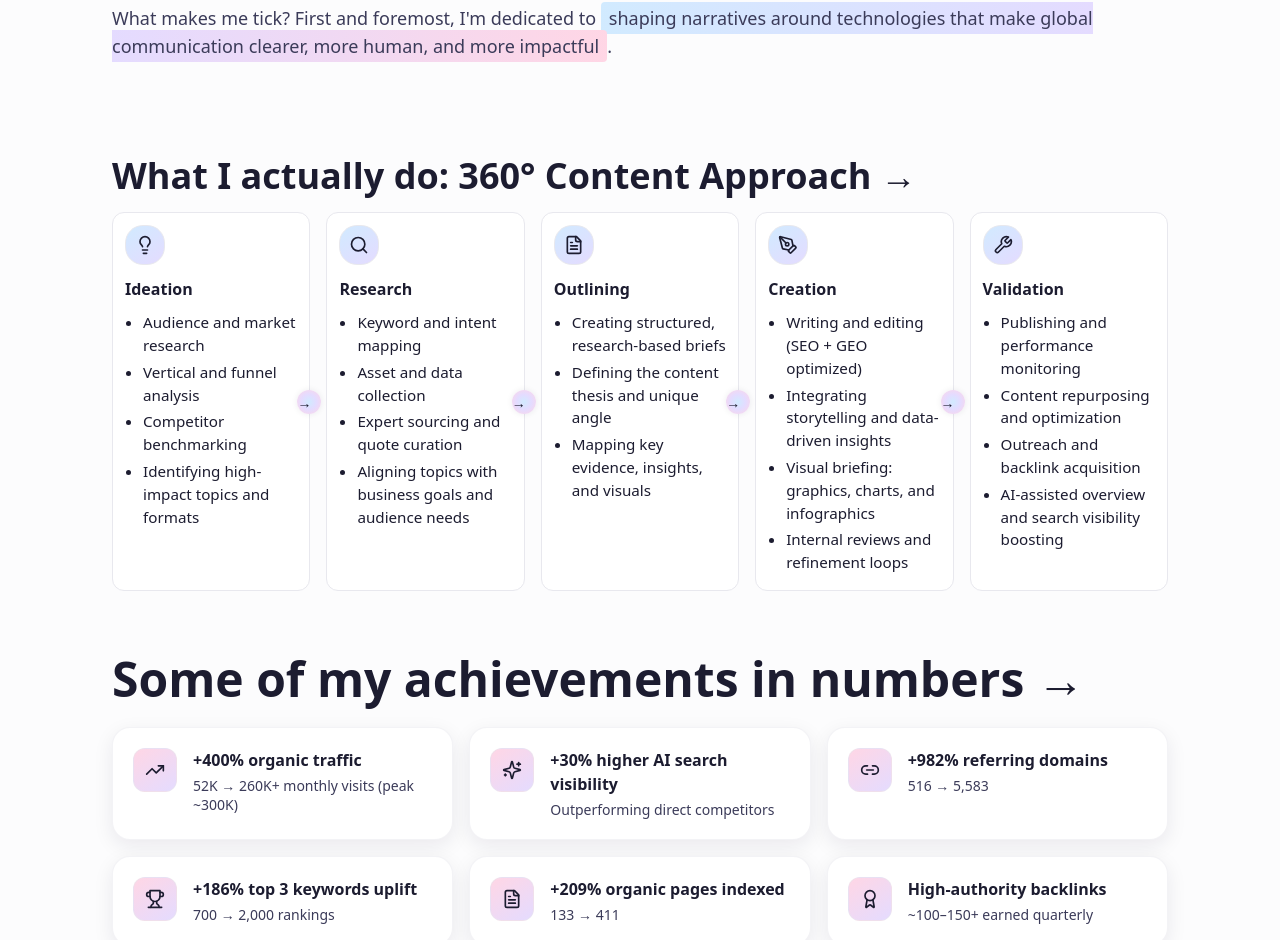
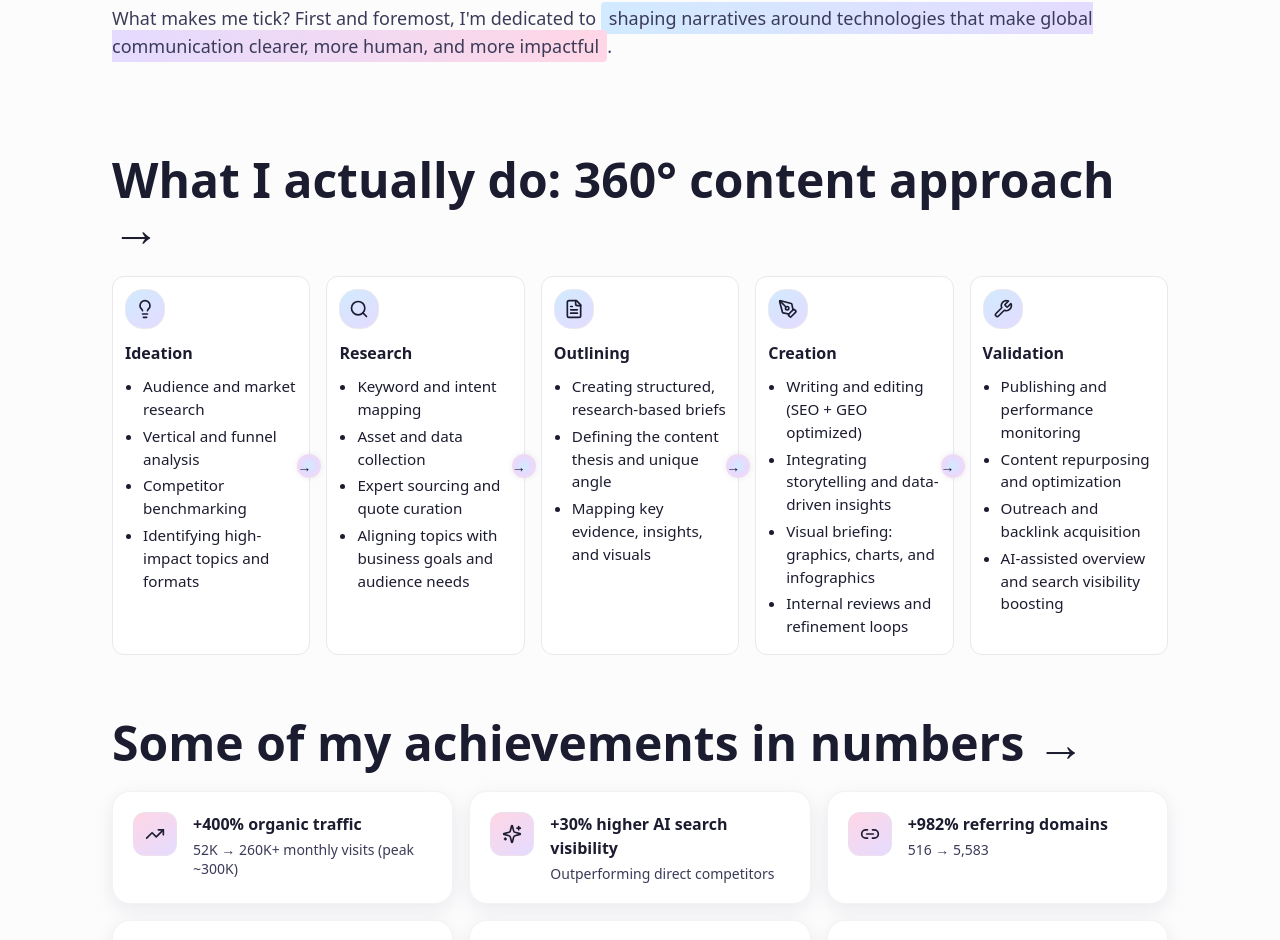
Before and after one commit to gosia-szaniawska/gosia-szaniawska-portfolio-c2155801, a React (Vite) app: page / in a window 1280 px wide. Shown: the part 1116-2056 px from the top of the page. Built offline with nearby package versions, Linux system fonts and the light colour scheme; the HTML template or start-up script is replaced by a standard one.

Commit message:
Update section title

```diff
--- a/src/components/ApproachSection.tsx
+++ b/src/components/ApproachSection.tsx
@@ -55,8 +55,8 @@ const ApproachSection = () => {
 
   return (
     <section className="approach mb-12 lg:mb-16" aria-labelledby="approach-title">
-      <h2 id="approach-title" className="text-2xl sm:text-3xl lg:text-4xl mb-4">
-        What I actually do: 360° Content Approach →
+      <h2 id="approach-title" className="text-3xl sm:text-4xl lg:text-5xl mb-6">
+        What I actually do: 360° content approach →
       </h2>
       <div className="approach-grid">
         {phases.map((phase, index) => {
```
